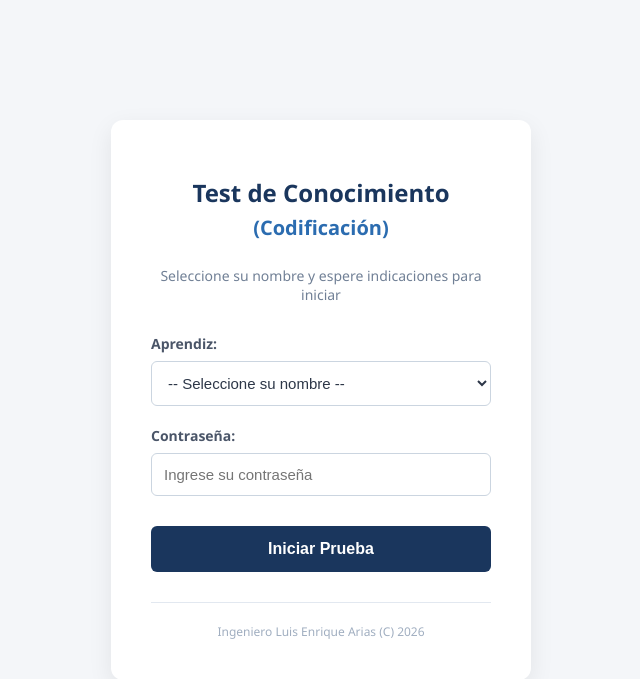
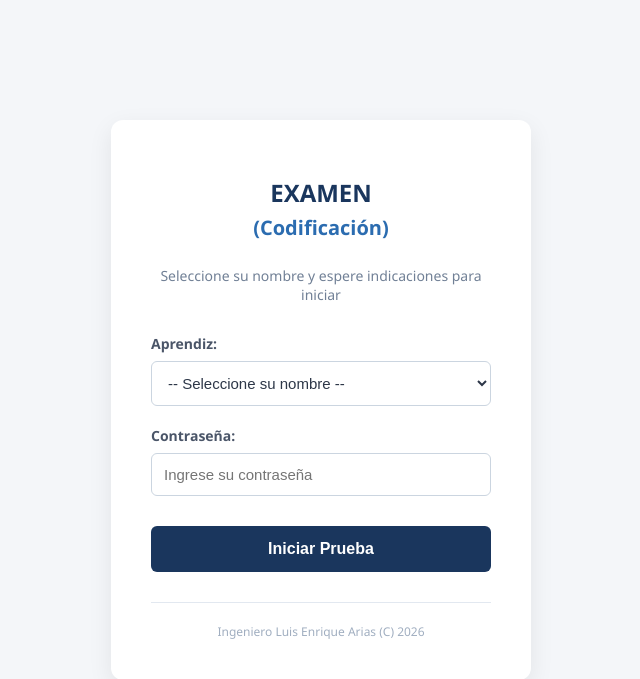
Before and after one commit to WashingtonNieto/prueba1, a PHP site: page /prueba/ in a window 1280 px wide. Shown: the top 679 px of the page, without its empty margins (319-959 px from the left). Run offline with PHP 8.4, Linux system fonts and the light colour scheme; data comes from the database, SQL or seed files in the repository.

Commit message:
arreglo index

```diff
--- a/views/login.php
+++ b/views/login.php
@@ -23,7 +23,7 @@
 <body>
 
 <div class="login-card">
-    <h1>Test de Conocimiento</h1>
+    <h1>EXAMEN</h1>
     <h2>(Codificación)</h2>
     <p class="subtitle">Seleccione su nombre y espere indicaciones para iniciar</p>
 
```
